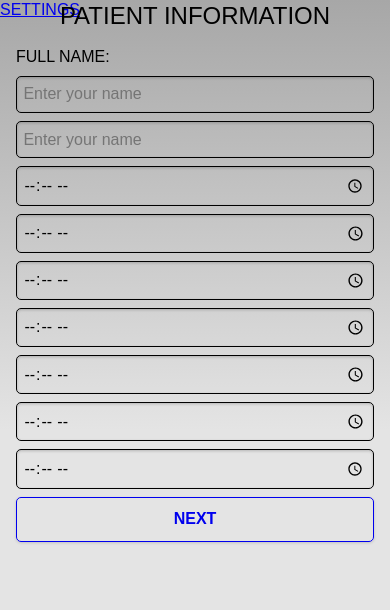
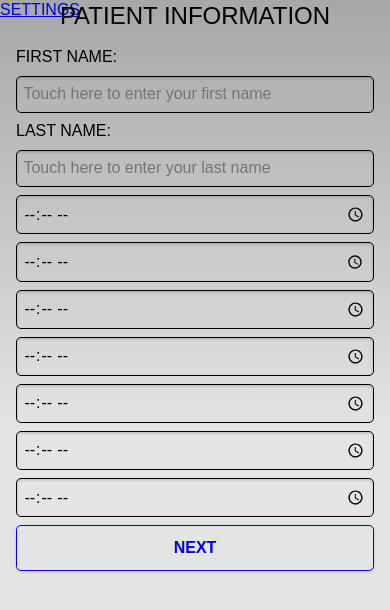
Before and after one commit to tickTackHackApps/SimpleCheckIn, a plain HTML site: page www/index.html in a window 390 px wide. Both pictures are taken after a click on the button "TOUCH HERE TO SIGN-IN". Drawn offline with Linux system fonts and the light colour scheme; some packages are replaced by stand-ins of ours.

Commit message:
edit name fields

```diff
--- a/www/index.html
+++ b/www/index.html
@@ -48,9 +48,10 @@
 			</div>
 			<div data-role="main" class="ui-content">
 
-				<label for="name" >Full Name: </label>
-				<input type="text" name="name" id="name" placeholder="Enter your name" data-clear-btn="true" required autofocus>
-				<input type="text" name="name" id="name" placeholder="Enter your name" data-clear-btn="true" required autofocus>
+				<label for="name" >First Name: </label>
+				<input type="text" name="name" id="name" placeholder="Touch here to enter your first name" data-clear-btn="true" required autofocus>
+				<label for="name" >Last Name: </label>
+				<input type="text" name="lname" id="lname" placeholder="Touch here to enter your last name" data-clear-btn="true" required>
 				<input type="time" name="apptime"/>
 				<input type="time" name="apptime"/>
 				<input type="time" name="apptime"/>
```
